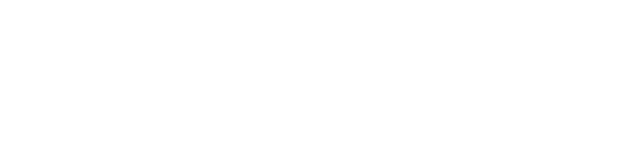
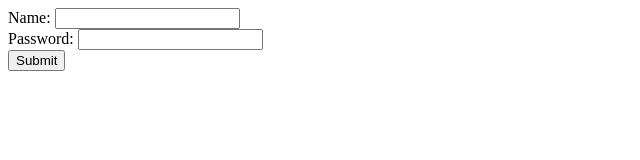
Before and after one commit to ProjectDueTmr/form-validation, a plain HTML site: page index.html in a window 1280 px wide. Shown: the whole page, without its empty margins (0-640 px from the left). Drawn offline with Linux system fonts and the light colour scheme; files that its build step writes are made by us from their sources.

Commit message:
base html

```diff
--- a/index.html
+++ b/index.html
@@ -8,6 +8,17 @@
     <script defer src="./main.js"></script>
 </head>
 <body>
-
+    <div id="error"></div>
+    <form action="/" method="GET">
+        <div>
+            <label for="name">Name:</label>
+            <input id="name" name="name" type="text">
+        </div>
+        <div>
+            <label for="password">Password:</label>
+            <input id="password" name="password" type="password">
+        </div>
+        <button type="submit">Submit</button>
+    </form>
 </body>
 </html>
```
